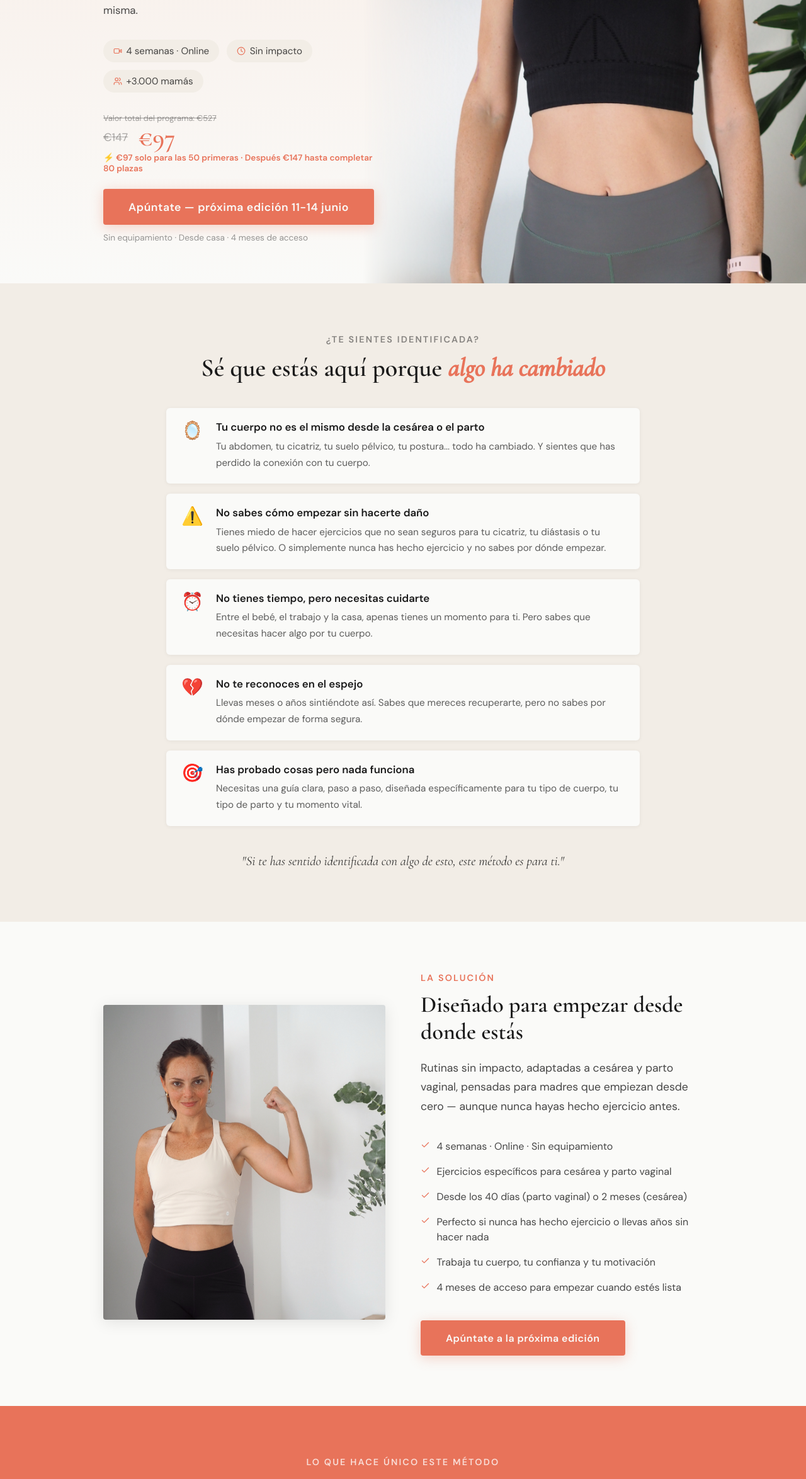
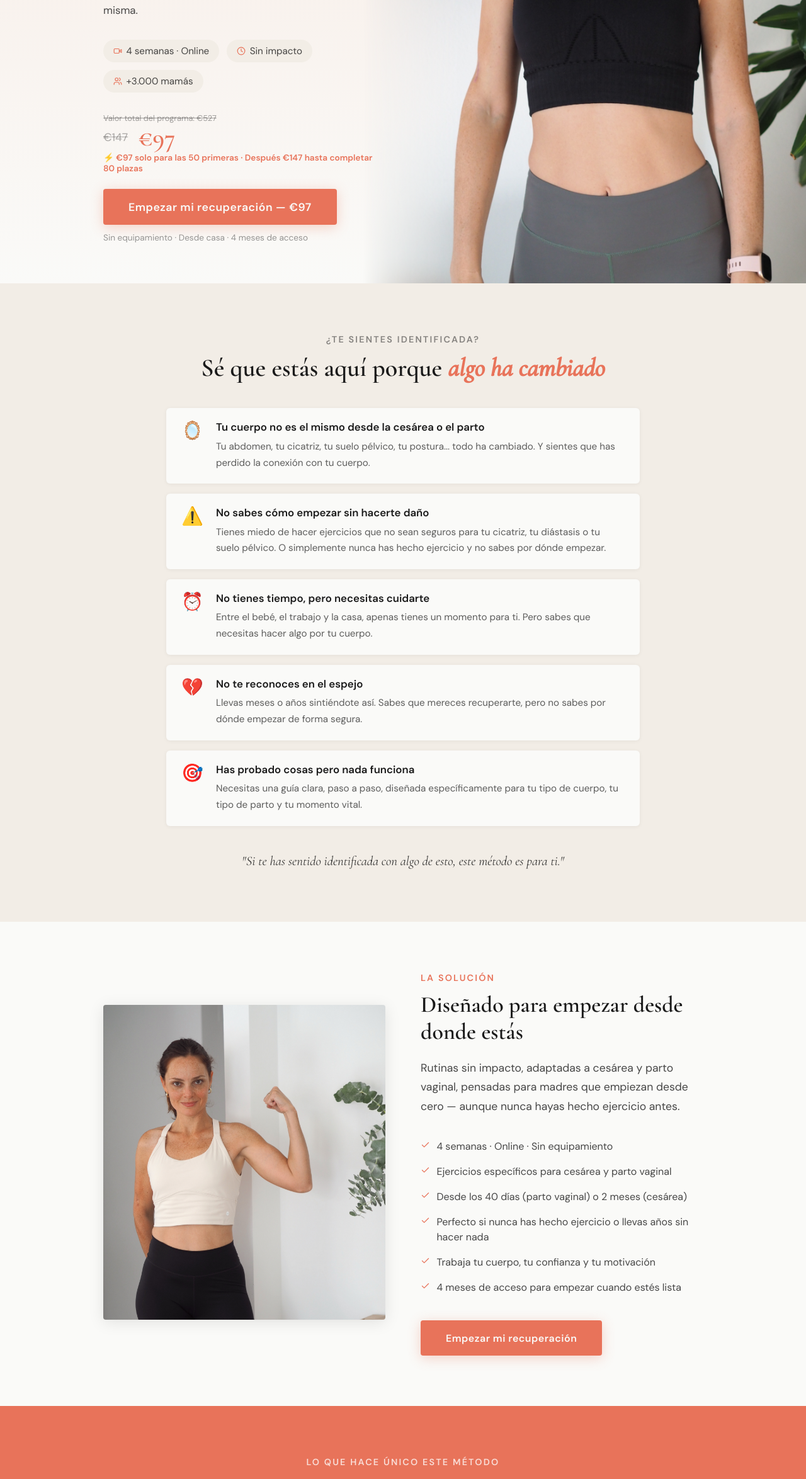
Before and after one commit to susanaaresla-lab/esencial-susana, a React (Create React App) app: page /programa-4-semanas in a window 1280 px wide. Shown: the part 676-3025 px from the top of the page at 63% size. Built offline with nearby package versions, Linux system fonts and the light colour scheme.

Commit message:
todos los botones a Hotmart checkout

```diff
--- a/src/pages/ProgramaPage.js
+++ b/src/pages/ProgramaPage.js
@@ -43,7 +43,7 @@ function FaqItem({ q, a }) {
 export default function ProgramaPage() {
   const navigate = useNavigate();
   const goBack = () => { navigate('/'); window.scrollTo(0, 0); };
-  const goListaEspera = () => { navigate('/lista-espera'); window.scrollTo(0, 0); };
+  const goComprar = () => window.open('https://pay.hotmart.com/M106127773H?off=4ngusnje&bid=1781083829312', '_blank');
 
   return (
     <div style={{ paddingTop: 80 }}>
@@ -95,8 +95,8 @@ export default function ProgramaPage() {
               </div>
               <p style={{ fontSize: '0.85rem', color: 'var(--coral)', fontWeight: 600 }}>⚡ €97 solo para las 50 primeras · Después €147 hasta completar 80 plazas</p>
             </div>
-            <button className="btn-coral" style={{ fontSize: '1.1rem', padding: '1.1rem 2.5rem' }} onClick={goListaEspera}>
-              Apúntate — próxima edición 11-14 junio
+            <button className="btn-coral" style={{ fontSize: '1.1rem', padding: '1.1rem 2.5rem' }} onClick={goComprar}>
+              Empezar mi recuperación — €97
             </button>
             <p style={{ fontSize: '0.85rem', color: 'rgba(26,26,26,0.45)', marginTop: '0.75rem' }}>
               Sin equipamiento · Desde casa · 4 meses de acceso
@@ -164,7 +164,7 @@ export default function ProgramaPage() {
                   <li key={i} style={{ fontSize: '1rem' }}><Check size={15} />{t}</li>
                 ))}
               </ul>
-              <button className="btn-coral" onClick={goListaEspera}>Apúntate a la próxima edición</button>
+              <button className="btn-coral" onClick={goComprar}>Empezar mi recuperación</button>
             </div>
           </div>
         </div>
@@ -412,7 +412,7 @@ export default function ProgramaPage() {
                 <p style={{ fontSize: '0.9rem', color: 'rgba(26,26,26,0.45)', marginTop: '0.4rem' }}>Pago único · 4 meses de acceso · Sin suscripción</p>
                 <p style={{ fontSize: '0.9rem', color: 'var(--coral)', fontWeight: 600, marginTop: '0.4rem' }}>⚡ €97 solo para las 50 primeras plazas · Después €147 hasta completar 80</p>
               </div>
-              <button className="btn-coral" style={{ fontSize: '1.1rem', padding: '1.2rem 3rem', width: '100%', maxWidth: 420 }} onClick={goListaEspera}>
+              <button className="btn-coral" style={{ fontSize: '1.1rem', padding: '1.2rem 3rem', width: '100%', maxWidth: 420 }} onClick={goComprar}>
                 Apúntame a la próxima edición — €97
               </button>
               <div style={{ display: 'flex', justifyContent: 'center', gap: '1.5rem', marginTop: '1rem', flexWrap: 'wrap' }}>
@@ -461,7 +461,7 @@ export default function ProgramaPage() {
           <p style={{ color: 'rgba(255,255,255,0.85)', fontSize: '0.85rem', fontWeight: 600, marginBottom: '0.25rem' }}>⚡ Solo para las 50 primeras plazas</p>
           <p style={{ color: 'rgba(255,255,255,0.55)', fontSize: '0.8rem', marginBottom: '0.25rem' }}>Después €147 hasta completar 80 plazas</p>
           <p style={{ color: 'rgba(255,255,255,0.35)', fontSize: '0.8rem', marginBottom: '1.5rem', textDecoration: 'line-through' }}>Valor total €527</p>
-          <button className="btn-white" style={{ fontSize: '1.05rem', padding: '1.1rem 2.5rem' }} onClick={goListaEspera}>
+          <button className="btn-white" style={{ fontSize: '1.05rem', padding: '1.1rem 2.5rem' }} onClick={goComprar}>
             Apúntame a la próxima edición
           </button>
           <p style={{ color: 'rgba(255,255,255,0.6)', fontSize: '0.85rem', marginTop: '0.75rem' }}>
```
